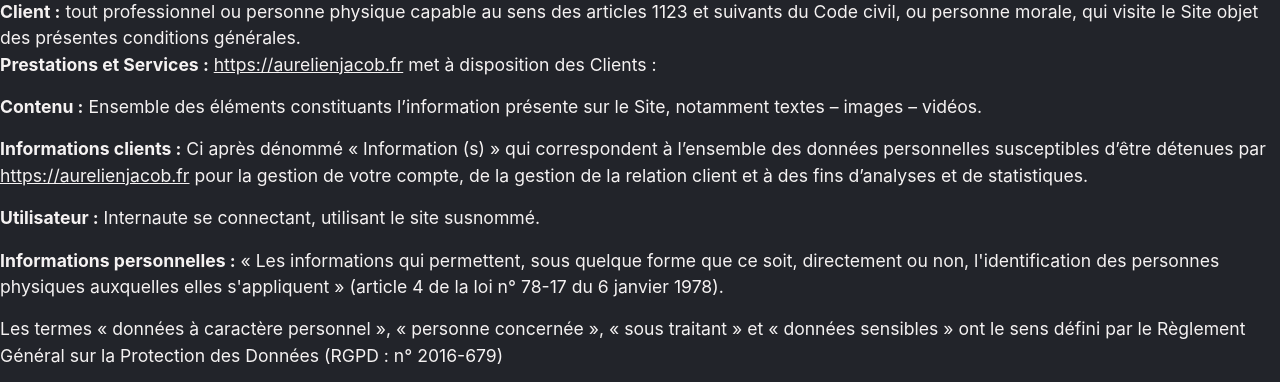
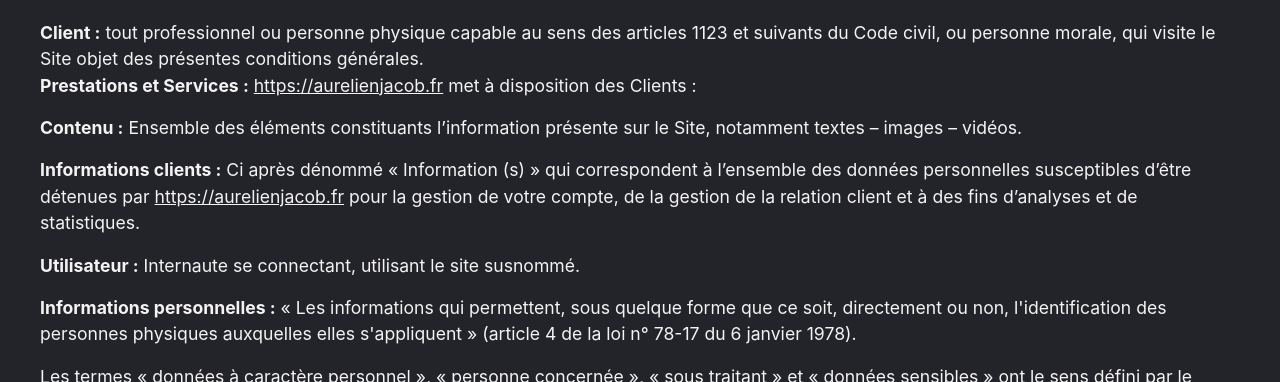
Before and after one commit to Aurelien-jcb/Portfolio, a website: page mentions-legales.html in a window 1280 px wide. Shown: the part 287-669 px from the top of the page. Drawn offline with nearby package versions, Linux system fonts and the light colour scheme; files that its build step writes are made by us from their sources.

Commit message:
Modification de fichier main.scss Ajout de l'import pour le fichier de style de la page de mentions légales _mentions.scss

```diff
--- a/scss/main.scss
+++ b/scss/main.scss
@@ -22,6 +22,7 @@
 @import 'layout/skills';
 @import 'layout/about';
 @import 'layout/projects';
+@import 'layout/mentions';
 
 /** Components **/
 @import 'components/form';
```
